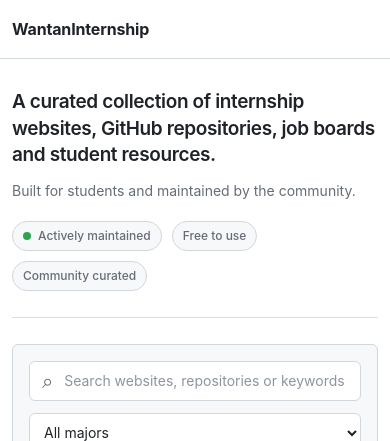
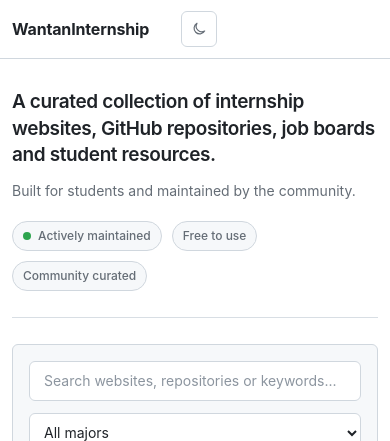
Before and after one commit to AdamLashnuk/wantaninternship, a Next.js app: page / in a window 390 px wide. Shown: the top 441 px of the page. Built offline with nearby package versions, Linux system fonts and the light colour scheme.

Commit message:
feat: add persistent dark mode and improve resource filtering
- add a responsive theme toggle with system preference support
- persist the selected theme and prevent initial color flashing
- include all-major resources in major-specific filters
- open resource submissions in Gmail

```diff
--- a/app/globals.css
+++ b/app/globals.css
@@ -12,7 +12,44 @@
   --green-background: #dafbe1;
   --purple: #8250df;
   --purple-background: #fbefff;
+  --green-border: #aceebb;
+  --purple-border: #d8b9ff;
+  --header-background: rgba(255, 255, 255, 0.96);
+  --row-hover: #f8fafc;
+  --placeholder: #8c959f;
+  --focus-ring: rgba(9, 105, 218, 0.15);
+  --major-text: #57606a;
+  --major-border: #afb8c1;
+  --major-background: #ffffff;
   --shadow: 0 1px 0 rgba(31, 35, 40, 0.04);
+  color-scheme: light;
+}
+
+:root[data-theme="dark"] {
+  --background: #0d1117;
+  --surface: #161b22;
+  --surface-hover: #1c2128;
+  --border: #30363d;
+  --border-muted: #21262d;
+  --text: #e6edf3;
+  --muted: #8b949e;
+  --blue: #58a6ff;
+  --blue-hover: #79c0ff;
+  --green: #3fb950;
+  --green-background: rgba(46, 160, 67, 0.15);
+  --purple: #d2a8ff;
+  --purple-background: rgba(163, 113, 247, 0.15);
+  --green-border: rgba(63, 185, 80, 0.4);
+  --purple-border: rgba(210, 168, 255, 0.4);
+  --header-background: rgba(13, 17, 23, 0.94);
+  --row-hover: #161b22;
+  --placeholder: #6e7681;
+  --focus-ring: rgba(88, 166, 255, 0.25);
+  --major-text: #b1bac4;
+  --major-border: #484f58;
+  --major-background: #0d1117;
+  --shadow: 0 1px 0 rgba(1, 4, 9, 0.4);
+  color-scheme: dark;
 }
 
 * {
@@ -38,6 +75,9 @@
     "Segoe UI Emoji";
   font-size: 14px;
   line-height: 1.5;
+  transition:
+    color 160ms ease,
+    background-color 160ms ease;
 }
 
 button,
@@ -70,7 +110,7 @@
   top: 0;
   z-index: 20;
   border-bottom: 1px solid var(--border);
-  background: rgba(255, 255, 255, 0.96);
+  background: var(--header-background);
   backdrop-filter: blur(12px);
 }
 
@@ -109,6 +149,45 @@
 .main-nav a:hover {
   color: var(--text);
   text-decoration: none;
+}
+
+.theme-toggle {
+  min-width: 108px;
+  min-height: 36px;
+  display: inline-flex;
+  align-items: center;
+  justify-content: center;
+  gap: 7px;
+  flex-shrink: 0;
+  padding: 0 11px;
+  border: 1px solid var(--border);
+  border-radius: 6px;
+  color: var(--muted);
+  background: var(--background);
+  font-size: 12px;
+  font-weight: 500;
+  cursor: pointer;
+}
+
+.theme-toggle:hover {
+  color: var(--text);
+  background: var(--surface-hover);
+}
+
+.theme-toggle:focus-visible {
+  border-color: var(--blue);
+  outline: none;
+  box-shadow: 0 0 0 3px var(--focus-ring);
+}
+
+.theme-toggle svg {
+  width: 16px;
+  height: 16px;
+  fill: none;
+  stroke: currentColor;
+  stroke-width: 1.8;
+  stroke-linecap: round;
+  stroke-linejoin: round;
 }
 
 .community-status {
@@ -197,7 +276,7 @@
 
 .search-input:focus-within {
   border-color: var(--blue);
-  box-shadow: 0 0 0 3px rgba(9, 105, 218, 0.15);
+  box-shadow: 0 0 0 3px var(--focus-ring);
 }
 
 .search-input > span {
@@ -215,7 +294,7 @@
 }
 
 .search-input input::placeholder {
-  color: #8c959f;
+  color: var(--placeholder);
 }
 
 .search-row select {
@@ -231,7 +310,7 @@
 .search-row select:focus {
   border-color: var(--blue);
   outline: none;
-  box-shadow: 0 0 0 3px rgba(9, 105, 218, 0.15);
+  box-shadow: 0 0 0 3px var(--focus-ring);
 }
 
 .filter-row {
@@ -370,7 +449,7 @@
 }
 
 .resource-row:hover {
-  background: #f8fafc;
+  background: var(--row-hover);
 }
 
 .resource-main {
@@ -411,13 +490,13 @@
 
 .updated-badge {
   color: var(--green);
-  border-color: #aceebb;
+  border-color: var(--green-border);
   background: var(--green-background);
 }
 
 .recommended-badge {
   color: var(--purple);
-  border-color: #d8b9ff;
+  border-color: var(--purple-border);
   background: var(--purple-background);
 }
 
@@ -440,9 +519,9 @@
 }
 
 .major-tag {
-  color: #57606a;
-  border-color: #afb8c1;
-  background: #ffffff;
+  color: var(--major-text);
+  border-color: var(--major-border);
+  background: var(--major-background);
 }
 
 .resource-details {
@@ -617,6 +696,21 @@
     min-height: 58px;
   }
 
+  .theme-toggle {
+    min-width: 36px;
+    width: 36px;
+    padding: 0;
+  }
+
+  .theme-toggle-label {
+    position: absolute;
+    width: 1px;
+    height: 1px;
+    overflow: hidden;
+    clip-path: inset(50%);
+    white-space: nowrap;
+  }
+
   .community-status {
     padding: 30px 0 26px;
   }
@@ -670,3 +764,13 @@
     gap: 5px;
   }
 }
+
+@media (prefers-reduced-motion: reduce) {
+  html {
+    scroll-behavior: auto;
+  }
+
+  body {
+    transition: none;
+  }
+}
--- a/app/layout.tsx
+++ b/app/layout.tsx
@@ -1,5 +1,22 @@
 import type { Metadata } from "next";
 import "./globals.css";
+
+const themeInitializationScript = `
+  (function () {
+    var theme = "light";
+
+    try {
+      var savedTheme = localStorage.getItem("wantaninternship-theme");
+      theme = savedTheme === "light" || savedTheme === "dark"
+        ? savedTheme
+        : (window.matchMedia("(prefers-color-scheme: dark)").matches ? "dark" : "light");
+    } catch (error) {
+      theme = window.matchMedia("(prefers-color-scheme: dark)").matches ? "dark" : "light";
+    }
+
+    document.documentElement.dataset.theme = theme;
+  })();
+`;
 
 export const metadata: Metadata = {
   title: "WantanInternship",
@@ -13,7 +30,10 @@
   children: React.ReactNode;
 }>) {
   return (
-    <html lang="en">
+    <html lang="en" suppressHydrationWarning>
+      <head>
+        <script dangerouslySetInnerHTML={{ __html: themeInitializationScript }} />
+      </head>
       <body>{children}</body>
     </html>
   );
--- a/app/page.tsx
+++ b/app/page.tsx
@@ -1,4 +1,5 @@
 import Directory from "../components/Directory";
+import ThemeToggle from "../components/ThemeToggle";
 
 export default function Home() {
   return (
@@ -16,6 +17,8 @@
             <a href="#research">Research</a>
             <a href="#submit">Submit</a>
           </nav>
+
+          <ThemeToggle />
         </div>
       </header>
 
@@ -57,7 +60,9 @@
 
             <a
               className="email-button"
-              href="mailto:wantaninternship@gmail.com?subject=Resource%20submission%20for%20WantanInternship"
+              href="https://mail.google.com/mail/?view=cm&fs=1&to=wantaninternship@gmail.com&su=Resource%20submission%20for%20WantanInternship"
+              target="_blank"
+              rel="noreferrer"
             >
               Submit a resource
             </a>
--- a/components/Directory.tsx
+++ b/components/Directory.tsx
@@ -86,7 +86,7 @@
         <span>Updated {formatUpdatedDate(resource.updatedAt)}</span>
 
         <a href={resource.url} target="_blank" rel="noreferrer">
-          Visit ↗
+          Visit
         </a>
       </div>
     </article>
@@ -160,7 +160,9 @@
         searchableText.includes(normalizedQuery);
 
       const matchesMajor =
-        major === "All majors" || resource.majors.includes(major);
+        major === "All majors" ||
+        resource.majors.includes("All Majors") ||
+        resource.majors.includes(major);
 
       const matchesSection =
         sectionFilter === "All" || resource.section === sectionFilter;
@@ -206,8 +208,6 @@
       <section className="filter-panel" aria-label="Resource filters">
         <div className="search-row">
           <label className="search-input">
-            <span aria-hidden="true">⌕</span>
-
             <input
               value={query}
               onChange={(event) => setQuery(event.target.value)}
--- /dev/null
+++ b/components/ThemeToggle.tsx
@@ -0,0 +1,89 @@
+"use client";
+
+import { useEffect, useState } from "react";
+
+type Theme = "light" | "dark";
+
+const storageKey = "wantaninternship-theme";
+
+function applyTheme(theme: Theme) {
+  document.documentElement.dataset.theme = theme;
+}
+
+function hasSavedTheme() {
+  try {
+    return window.localStorage.getItem(storageKey) !== null;
+  } catch {
+    return false;
+  }
+}
+
+function saveTheme(theme: Theme) {
+  try {
+    window.localStorage.setItem(storageKey, theme);
+  } catch {
+    // The theme still works for this visit if storage is unavailable.
+  }
+}
+
+export default function ThemeToggle() {
+  const [theme, setTheme] = useState<Theme | null>(null);
+
+  useEffect(() => {
+    const currentTheme =
+      document.documentElement.dataset.theme === "dark" ? "dark" : "light";
+
+    setTheme(currentTheme);
+
+    const systemPreference = window.matchMedia("(prefers-color-scheme: dark)");
+    const followSystemPreference = (event: MediaQueryListEvent) => {
+      if (hasSavedTheme()) return;
+
+      const nextTheme = event.matches ? "dark" : "light";
+      applyTheme(nextTheme);
+      setTheme(nextTheme);
+    };
+
+    systemPreference.addEventListener("change", followSystemPreference);
+    return () =>
+      systemPreference.removeEventListener("change", followSystemPreference);
+  }, []);
+
+  const toggleTheme = () => {
+    const currentTheme =
+      theme ??
+      (document.documentElement.dataset.theme === "dark" ? "dark" : "light");
+    const nextTheme = currentTheme === "dark" ? "light" : "dark";
+
+    applyTheme(nextTheme);
+    setTheme(nextTheme);
+    saveTheme(nextTheme);
+  };
+
+  const switchesTo = theme === "dark" ? "light" : "dark";
+
+  return (
+    <button
+      className="theme-toggle"
+      type="button"
+      onClick={toggleTheme}
+      aria-label={`Switch to ${switchesTo} mode`}
+      title={`Switch to ${switchesTo} mode`}
+    >
+      {theme === "dark" ? (
+        <svg viewBox="0 0 24 24" aria-hidden="true">
+          <circle cx="12" cy="12" r="4" />
+          <path d="M12 2v2M12 20v2M4.93 4.93l1.42 1.42M17.66 17.66l1.41 1.41M2 12h2M20 12h2M4.93 19.07l1.42-1.42M17.66 6.34l1.41-1.41" />
+        </svg>
+      ) : (
+        <svg viewBox="0 0 24 24" aria-hidden="true">
+          <path d="M20.5 15.1A8.5 8.5 0 0 1 8.9 3.5 8.5 8.5 0 1 0 20.5 15.1Z" />
+        </svg>
+      )}
+
+      <span className="theme-toggle-label">
+        {theme === "dark" ? "Light mode" : "Dark mode"}
+      </span>
+    </button>
+  );
+}
--- a/package.json
+++ b/package.json
@@ -8,7 +8,7 @@
     "start": "next start"
   },
   "dependencies": {
-    "next": "^15.4.10",
+    "next": "15.4.10",
     "react": "19.1.0",
     "react-dom": "19.1.0"
   },
```
Also changed, not shown: 2 other files (tests, documents, lock files or other folders).
